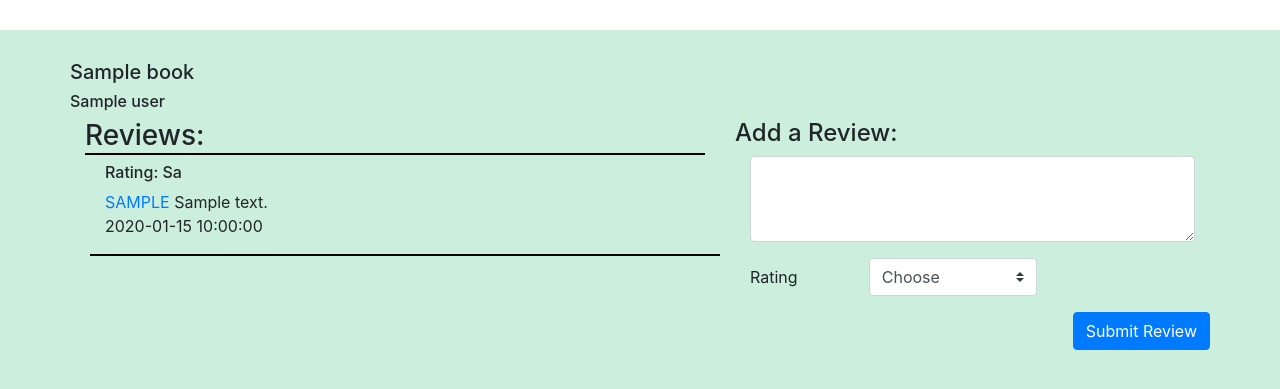
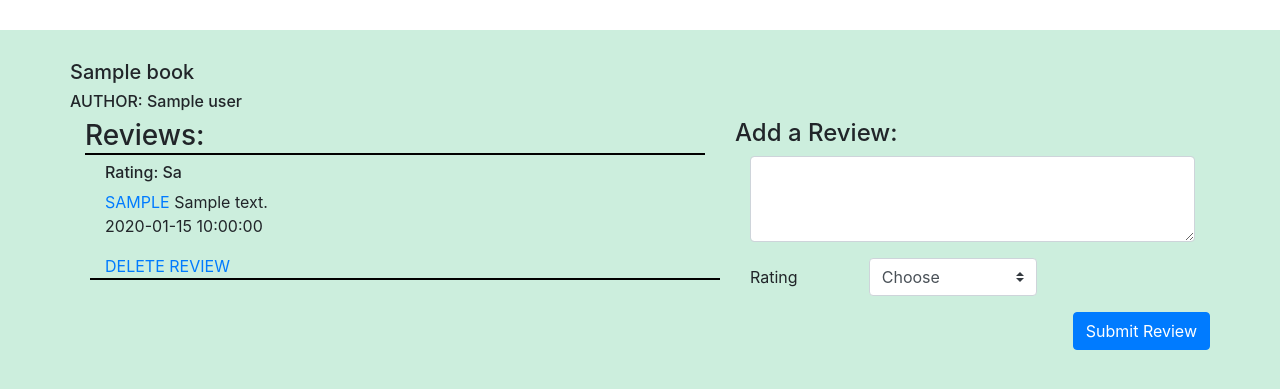
Before and after one commit to kellikells/Book-Reviews, a Flask app: page /get_book_review/1 in a window 1280 px wide. Shown: the part 56-445 px from the top of the page. Run offline with Flask 2, Linux system fonts and the light colour scheme; the visitor is signed in with stand-in values (Sample User, id 1); tables that the repository leaves empty hold one stand-in row (values such as "Sample post"); some libraries are stand-ins or nearby versions.

Commit message:
delete link works on bookreview.html to delete a review

```diff
--- a/server.py
+++ b/server.py
@@ -322,8 +322,7 @@ def getBookReview(bookId):
     }
     review_results = mysql.query_db(query, data)
 
-    print("======================================")
-    print(results)
+
     return render_template('bookreview.html', results = results, review_results= review_results)
 
 
@@ -360,16 +359,38 @@ def getUser(userId):
     }
     count_results = mysql.query_db(query, data)
 
+    return render_template('users.html', user_results = user_results, review_results = review_results, count_results = count_results)
 
 
-    return render_template('users.html', user_results = user_results, review_results = review_results, count_results = count_results)
+# ====================================================
+#          DELETE A REVIEW: bookreview.html
+# ====================================================
+@app.route('/delete_review/<bookId>/<reviewId>', methods=['POST', 'GET'])
+def delete_review(bookId, reviewId):
+    user_id = session['user_id']
+
+    print("======================================")
+    print(bookId)
+    print(reviewId)
+
+
+
+    mysql = connectToMySQL('booksdb')
+    query = "DELETE FROM reviews WHERE (id = %(reviewId)s);"
+    data = {
+        'reviewId': reviewId
+    }
+    results= mysql.query_db(query, data)
+
+    print("======================================")
+    print(results)
+
+
+    return redirect('/get_book_review/'+ bookId)
 
 
 
 
-# ====================================================
-#        LOG OUT: clear session
-# ====================================================
 
 
 # ====================================================
--- a/templates/bookreview.html
+++ b/templates/bookreview.html
@@ -67,7 +67,7 @@
 
             <!-- author  -->
             <h6>
-                {{ book.author_name|capitalize }}
+                AUTHOR: {{ book.author_name|capitalize }}
             </h6>
 
         </div>
@@ -95,6 +95,16 @@
 
                         <!-- comment timestamp  -->
                         <p> {{ review.updated_at }} </p>
+
+
+                        <!-- --------------- delete --------------------  -->
+                        {% if review.user_id == session['user_id']: %}
+
+                        <a href="/delete_review/{{ review.book_id }}/{{ review.id }}">DELETE REVIEW</a>
+
+                        {% endif %}
+                        <!-- -----------------------------------------  -->
+
                     </div>
                 </div>
                 {% endfor %}
```
